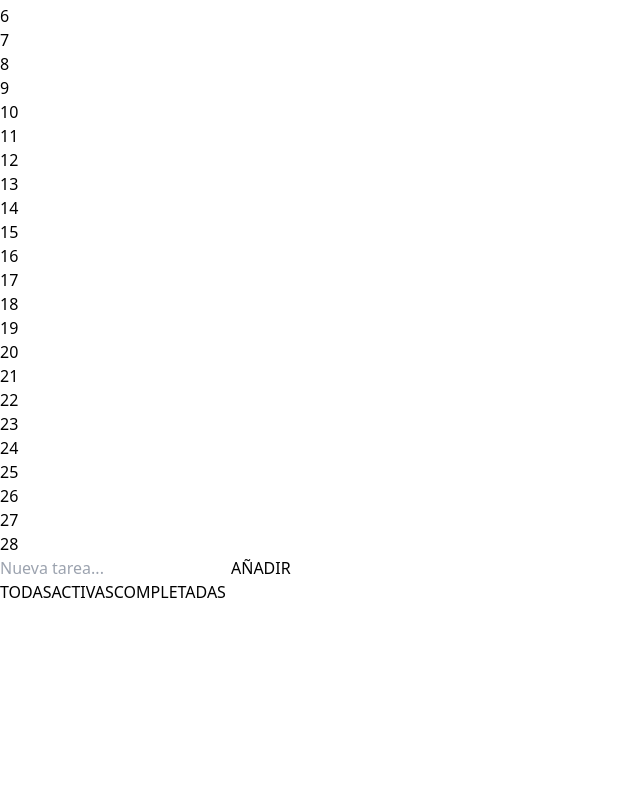
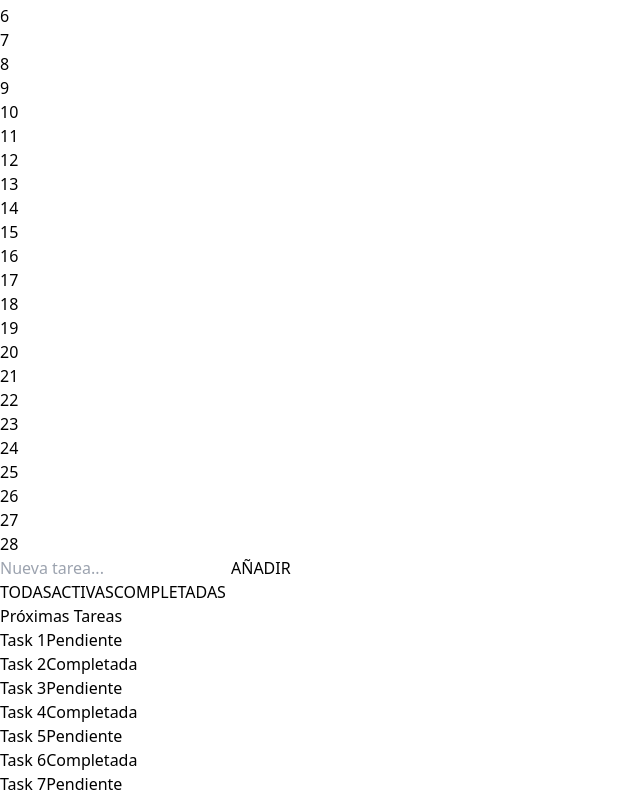
Before and after one commit to JuanLaspiur/pruebatecnica_frontend, a Next.js app: page /todo in a window 1280 px wide. Shown: the part 458-1254 px from the top of the page, without its empty margins (0-640 px from the left). Before the commit the page ends 1062 px from the top, so only its background shows below. Built offline with nearby package versions, Linux system fonts and the light colour scheme.

Commit message:
UpcomingTasks create

```diff
--- a/src/app/todo/layout.tsx
+++ b/src/app/todo/layout.tsx
@@ -3,6 +3,20 @@
 import Header from "@/components/Header";
 import Calendar from "@/components/Calendar";
 import { useTheme } from "@/contexts/themeContext";
+import UpcomingTasks from "@/components/UpcomingTasks";
+
+// Lista de tareas hardcodeada
+const hardcodedTasks = [
+  { id: 1, text: "Task 1", completed: false },
+  { id: 2, text: "Task 2", completed: true },
+  { id: 3, text: "Task 3", completed: false },
+  { id: 4, text: "Task 4", completed: true },
+  { id: 5, text: "Task 5", completed: false },
+  { id: 6, text: "Task 6", completed: true },
+  { id: 7, text: "Task 7", completed: false },
+  { id: 8, text: "Task 8", completed: false },
+  { id: 9, text: "Task 9", completed: true },
+];
 
 export default function Layout({ children }: { children: React.ReactNode }) {
   const { isDarkMode } = useTheme();
@@ -14,9 +28,12 @@ export default function Layout({ children }: { children: React.ReactNode }) {
         <aside className="w-1/4 p-4">
           <Calendar />
         </aside>
-        <main className="flex-1 flex p-4">
+        <main className="w-2/4 flex p-4">
           {children}
         </main>
+        <aside className="w-1/4 p-4">
+          <UpcomingTasks tasks={hardcodedTasks} isDarkMode={isDarkMode}/>
+        </aside>
       </div>
     </div>
   );
--- a/src/components/Calendar.tsx
+++ b/src/components/Calendar.tsx
@@ -23,7 +23,7 @@ const Calendar: React.FC = () => {
 
   return (
     <>
-      <div className={`max-w-lg mx-auto p-4 ${isDarkMode ? 'bg-gray-800 text-white' : 'bg-white text-black'} rounded-lg shadow-lg`}>
+      <div className={`w-[100%] mx-auto p-4 ${isDarkMode ? 'bg-gray-800 text-white' : 'bg-white text-black'} rounded-lg shadow-lg`}>
         <div className="flex items-center justify-between mb-4">
           <MonthNavToggle direction="prev" currentDate={currentDate} setCurrentDate={setCurrentDate} isDarkMode={isDarkMode} />
 
--- a/src/components/TaskList.tsx
+++ b/src/components/TaskList.tsx
@@ -43,7 +43,7 @@ export default function TaskList() {
   const filteredTasks = filterTasks(tasks, filter, TASK_FILTERS);
 
   return (
-    <div className={`max-w-md p-4 shadow-md rounded-lg ${isDarkMode ? 'bg-gray-800 text-white' : 'bg-white text-black'}`}>
+    <div className={`w-[100%] p-4 shadow-md rounded-lg ${isDarkMode ? 'bg-gray-800 text-white' : 'bg-white text-black'}`}>
       <TaskInput
         newTask={newTask}
         setNewTask={setNewTask}
--- /dev/null
+++ b/src/components/UpcomingTasks.tsx
@@ -0,0 +1,29 @@
+'use client';
+import { useState, useEffect } from "react";
+import { Task } from '@/components/TaskList';
+import UpcomingTaskItem from "./subcomponents/upcomingtasks/UpcomingTaskItem"; // Importamos el nuevo componente
+
+interface UpcomingTasksProps {
+  tasks: Task[];
+  isDarkMode: boolean;
+}
+
+export default function UpcomingTasks({ tasks, isDarkMode }: UpcomingTasksProps) {
+  const [upcomingTasks, setUpcomingTasks] = useState<Task[]>([]);
+
+  useEffect(() => {
+    const next7Tasks = tasks.slice(0, 7);
+    setUpcomingTasks(next7Tasks);
+  }, [tasks]);
+
+  return (
+    <div className={`max-w-md p-4 shadow-md rounded-lg ${isDarkMode ? 'bg-gray-800 text-white' : 'bg-white text-black'}`}>
+      <h2 className="text-xl font-semibold mb-4">Próximas Tareas</h2>
+      <ul className="rounded-md">
+        {upcomingTasks.map((task) => (
+          <UpcomingTaskItem key={task.id} task={task} isDarkMode={isDarkMode} />
+        ))}
+      </ul>
+    </div>
+  );
+}
--- /dev/null
+++ b/src/components/subcomponents/upcomingtasks/UpcomingTaskItem.tsx
@@ -0,0 +1,21 @@
+'use client';
+
+import { Task } from "@/components/TaskList";
+
+interface UpcomingTaskItemProps {
+  task: Task;
+  isDarkMode: boolean;
+}
+
+export default function UpcomingTaskItem({ task, isDarkMode }: UpcomingTaskItemProps) {
+  return (
+    <li
+      className={`flex justify-between p-4 mb-2 rounded-md ${isDarkMode ? 'bg-gray-700 text-white' : 'bg-gray-200 text-black'}`}
+    >
+      <span>{task.text}</span>
+      <span className={`text-sm ${task.completed ? 'text-green-500' : 'text-red-500'}`}>
+        {task.completed ? 'Completada' : 'Pendiente'}
+      </span>
+    </li>
+  );
+}
```
